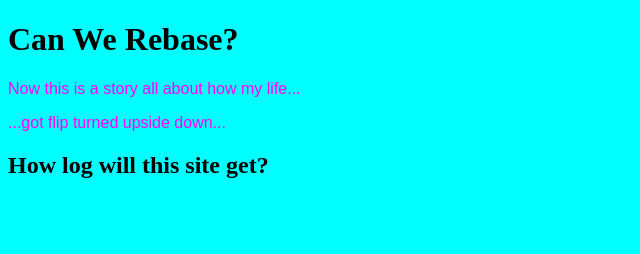
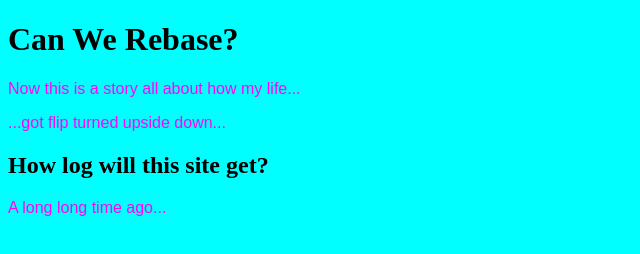
Before and after one commit to brittanystoroz/rebase, a plain HTML site: page index.html in a window 1280 px wide. Shown: the whole page, without its empty margins (0-640 px from the left). Drawn offline with Linux system fonts and the light colour scheme.

Commit message:
Commit 1 add para text

```diff
--- a/index.html
+++ b/index.html
@@ -12,6 +12,8 @@
     <p>...got flip turned upside down...</p>
 
     <h2>How log will this site get?</h2>
+
+    <p>A long long time ago...</p>
   </body>
 
   <script type="text/javascript" src="scripts.js"></script>
```
